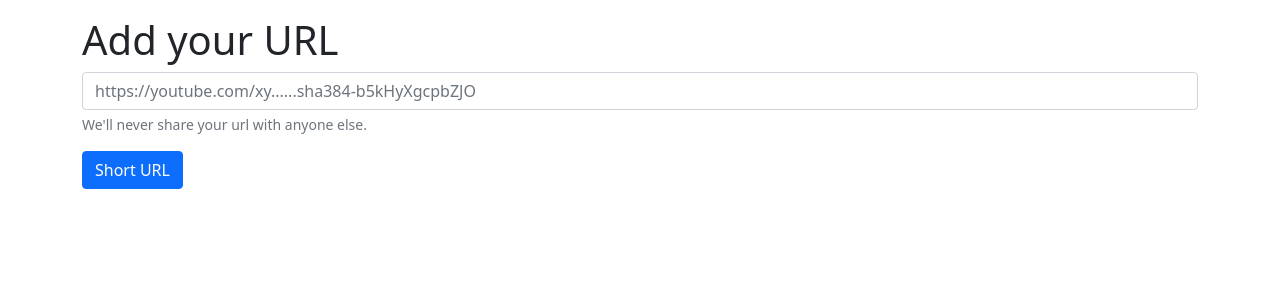
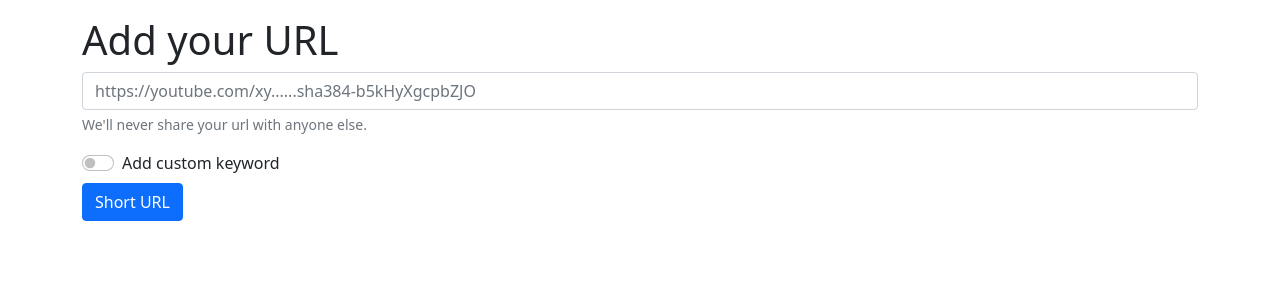
Before and after one commit to d-shaktiranjan/ShortifyVisit, a Flask app: page / in a window 1280 px wide. Shown: the top 300 px of the page. Run offline with Flask 2, Linux system fonts and the light colour scheme.

Commit message:
add checkbox

```diff
--- a/templates/index.html
+++ b/templates/index.html
@@ -15,8 +15,13 @@
         <h1>Add your URL</h1>
         <form>
             <div class="mb-3">
-                <input type="text" class="form-control" id="exampleInputEmail1" aria-describedby="emailHelp" placeholder="https://youtube.com/xy......sha384-b5kHyXgcpbZJO">
+                <input type="text" class="form-control" id="exampleInputEmail1" aria-describedby="emailHelp"
+                    placeholder="https://youtube.com/xy......sha384-b5kHyXgcpbZJO">
                 <div id="emailHelp" class="form-text">We'll never share your url with anyone else.</div>
+            </div>
+            <div class="form-check form-switch mb-2">
+                <input class="form-check-input" type="checkbox" id="flexSwitchCheckDefault">
+                <label class="form-check-label" for="flexSwitchCheckDefault">Add custom keyword</label>
             </div>
             <button type="submit" class="btn btn-primary">Short URL</button>
         </form>
```
